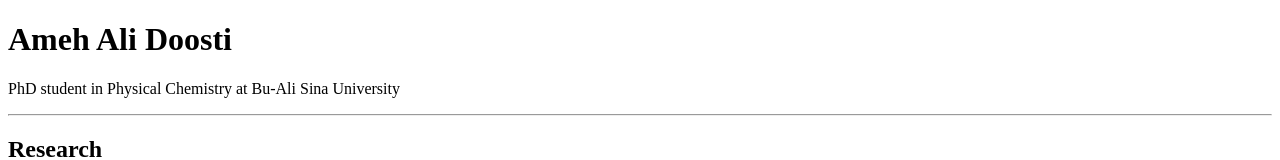
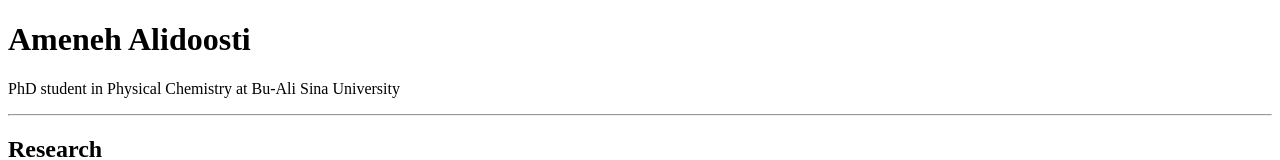
Before and after one commit to AAlidoosti1402/Alidoosti.github.io, a plain HTML site: page index.html in a window 1280 px wide. Shown: the top 160 px of the page. Drawn offline with Linux system fonts and the light colour scheme.

Commit message:
Update index.html

```diff
--- a/index.html
+++ b/index.html
@@ -6,7 +6,7 @@
 </head>
 <body>
 
-    <h1>Ameh Ali Doosti</h1>
+    <h1>Ameneh Alidoosti</h1>
 
     <p>PhD student in Physical Chemistry at Bu-Ali Sina University</p>
 
```
